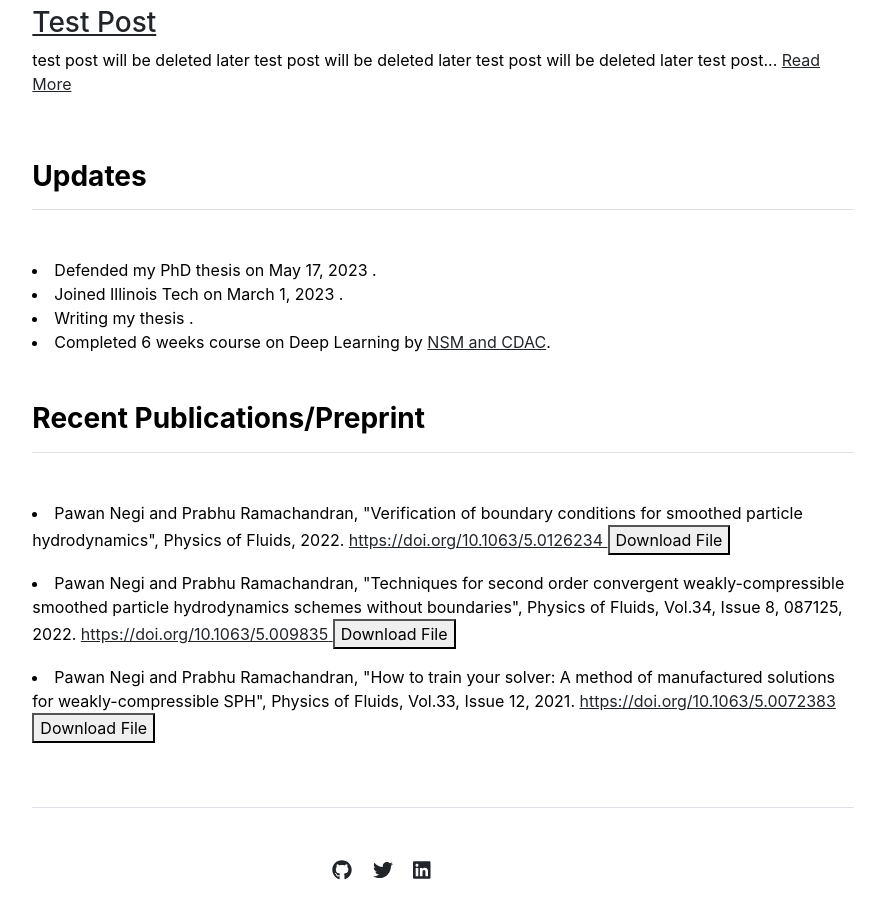
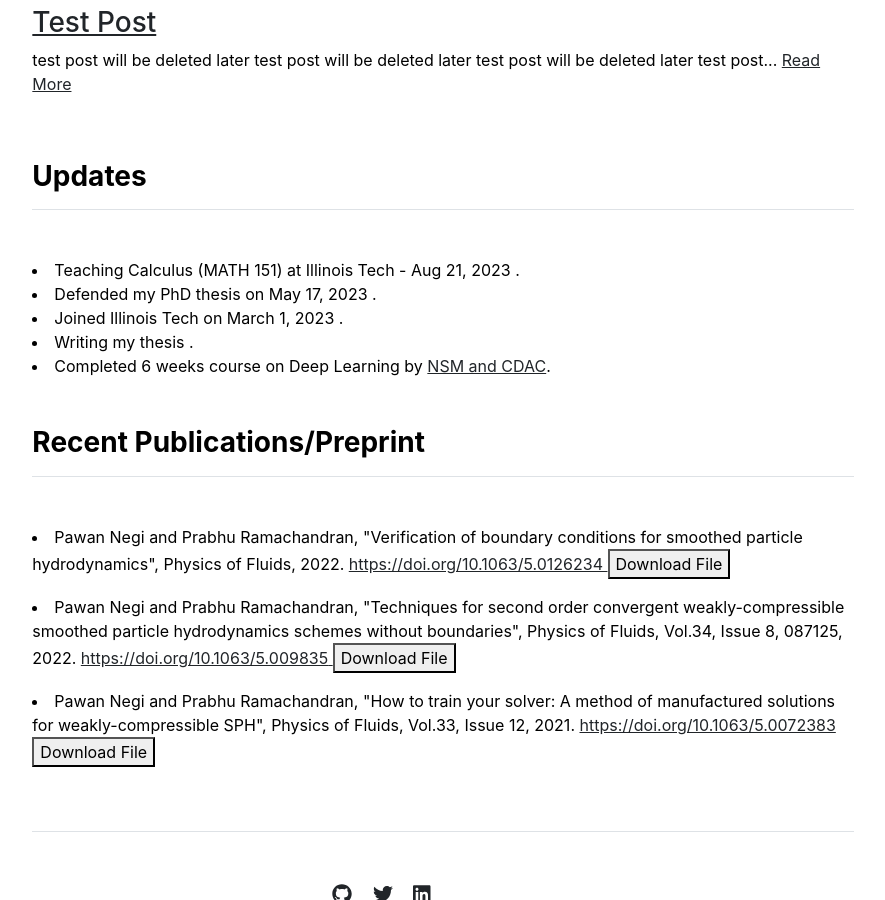
Before and after one commit to pawansnegi/pawansnegi.github.io, a Jekyll site: the page built from index.md, in a window 1280 px wide and 900 px high, scrolled down 1139 px. Shown: the whole window, without its empty margins (197-1082 px from the left). Built offline with Jekyll 4.4.1, drawn with Linux system fonts in a browser that asks for light colours.

Commit message:
added teaching

```diff
--- a/_data/update.yml
+++ b/_data/update.yml
@@ -1,5 +1,7 @@
 update:
 
+- {pre: 'Teaching Calculus (MATH 151) at Illinois Tech - Aug 21, 2023', url_text: , url:
+'', post: ''}
 - {pre: 'Defended my PhD thesis on May 17, 2023', url_text: , url:
 '', post: ''}
 - {pre: 'Joined Illinois Tech on March 1, 2023', url_text: ' ', url: ' ',
```
